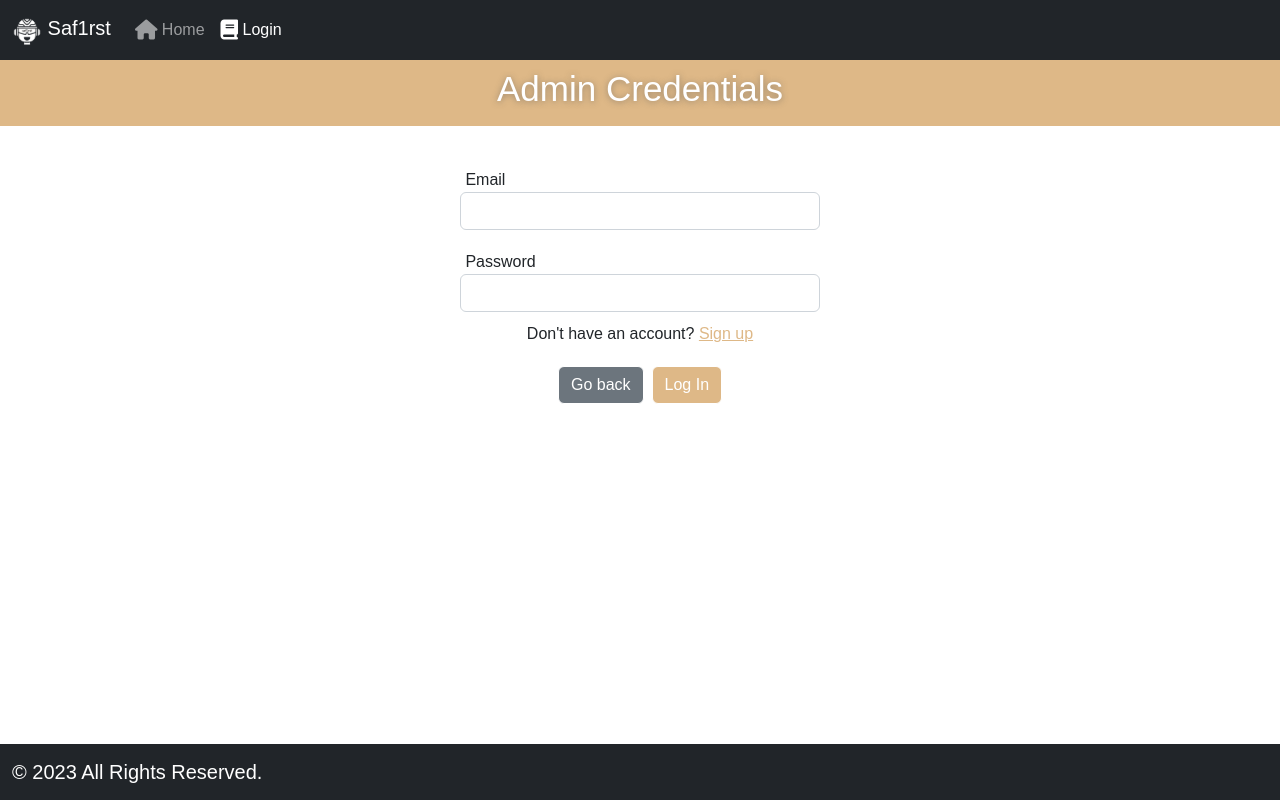
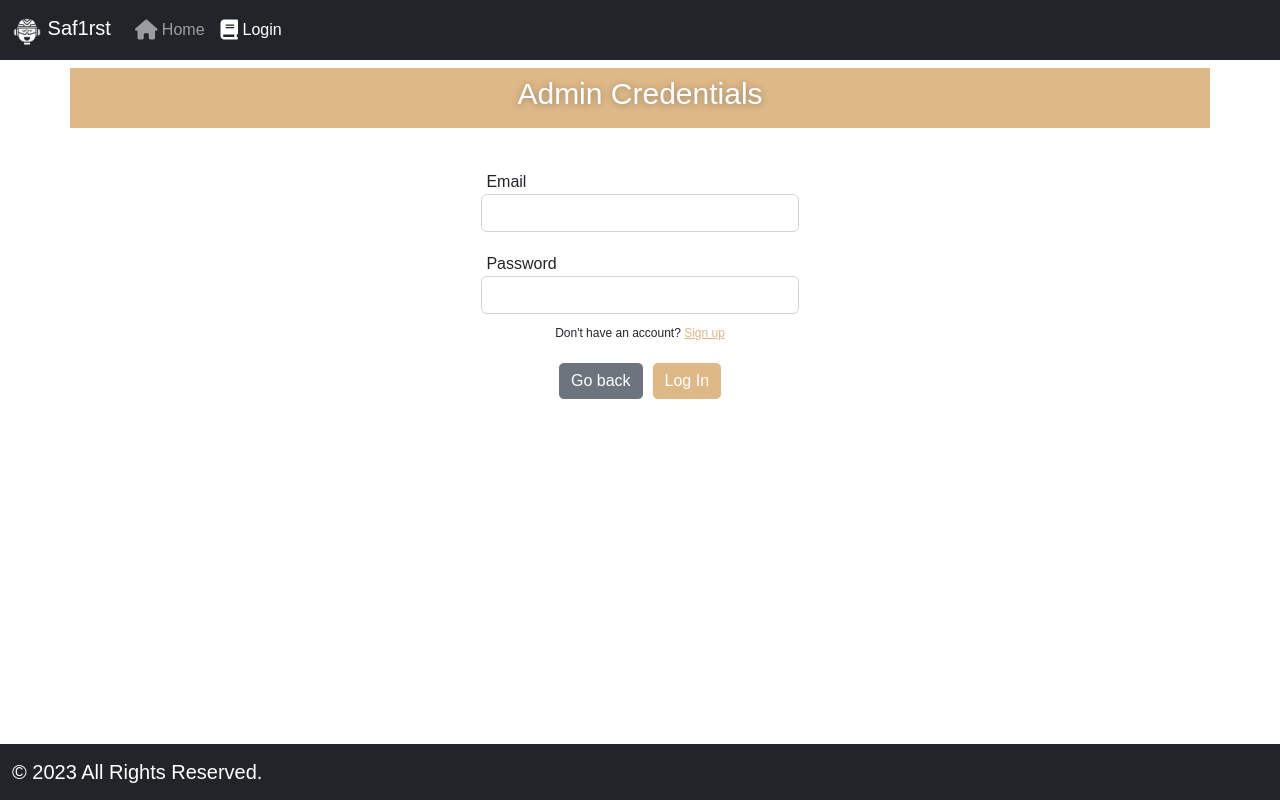
Before and after one commit to MaxwelSantana/COMP229-Group3, an Angular app in the folder IncidentManagerClient/: page /login in a window 1280 px wide. Built offline with nearby package versions, Linux system fonts and the light colour scheme.

Commit message:
Login style adjustments

```diff
--- a/IncidentManagerClient/src/app/auth/login.component.html
+++ b/IncidentManagerClient/src/app/auth/login.component.html
@@ -1,8 +1,10 @@
+<div class="container">
+  <div class="row mt-2" >
     <div class = "p-2 text-center text-white" style="background-color: burlywood; width: 100%">
       <h3 style="color: white;
       text-shadow: 0 1px 6px rgba(81, 81, 81, 0.5);
       text-align: center;
-  font-size: 35px;">Admin Credentials</h3>
+      font-size: 30px;">Admin Credentials</h3>
     </div>
     <div
       class="mt-2 p-2 text-center" style="color: red; font-size: 15px;"
@@ -33,13 +35,15 @@
           />
         </div>
         <div class="text-center">
-      <p>
+          <p style="font-size: 12px;">
             Don't have an account?
             <a class="pe-auto" routerLink="/register" style="color: burlywood">Sign up</a>
           </p>
-      <button class="btn btn-secondary m-1" type="reset" (click)="goBack()" style="border-color: white">Go back
+          <button class="btn btn-secondary m-1" type="reset" (click)="goBack()" style="border-color: white;">Go back
           </button>
           <button class="btn btn-primary m-1" type="submit" style="background-color: burlywood; border-color: white;">Log In</button>
         </div>
       </form>
     </div>
+  </div>
+</div>
```
Lines whose indentation alone changed are shown as unchanged.
